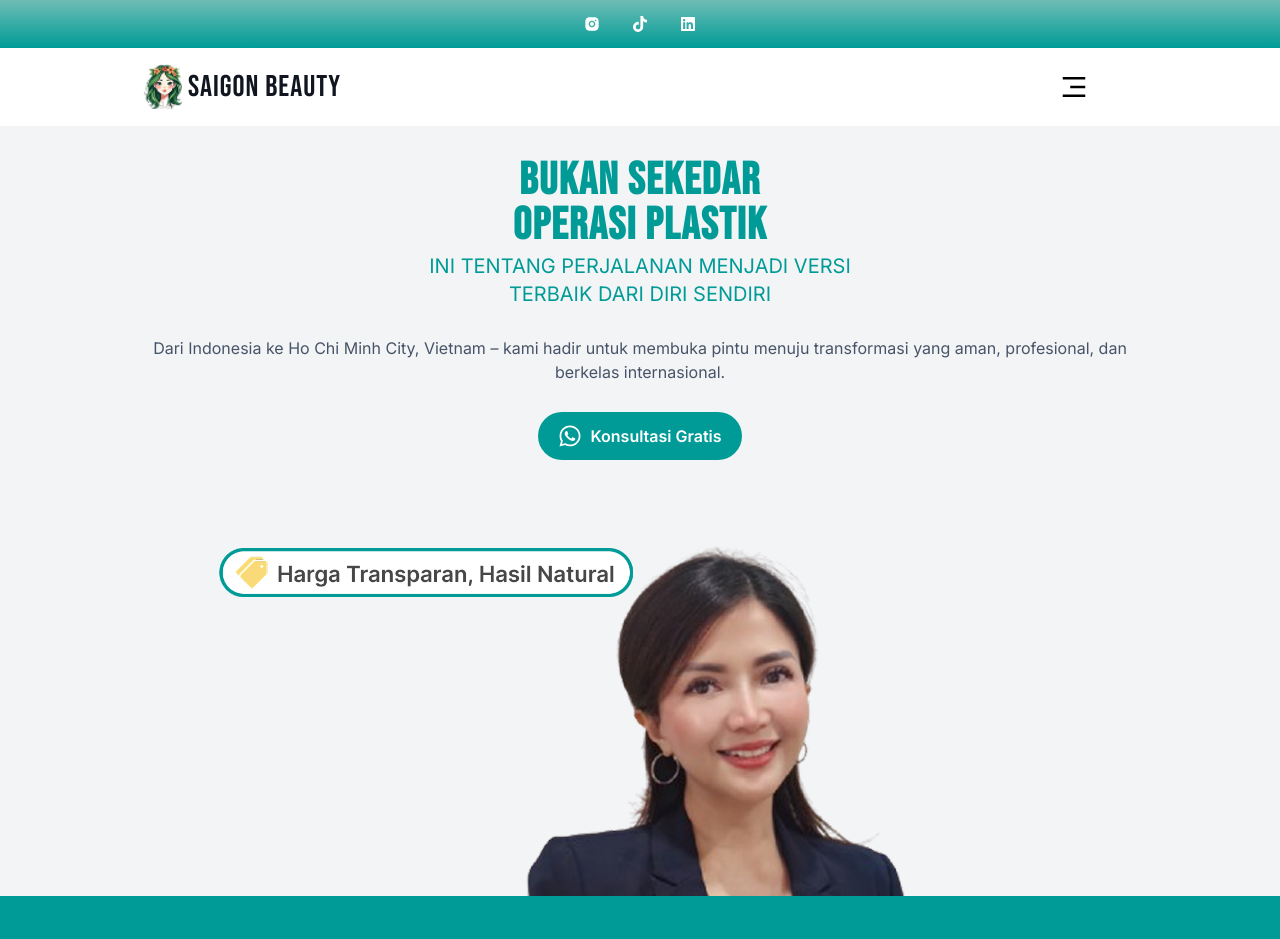
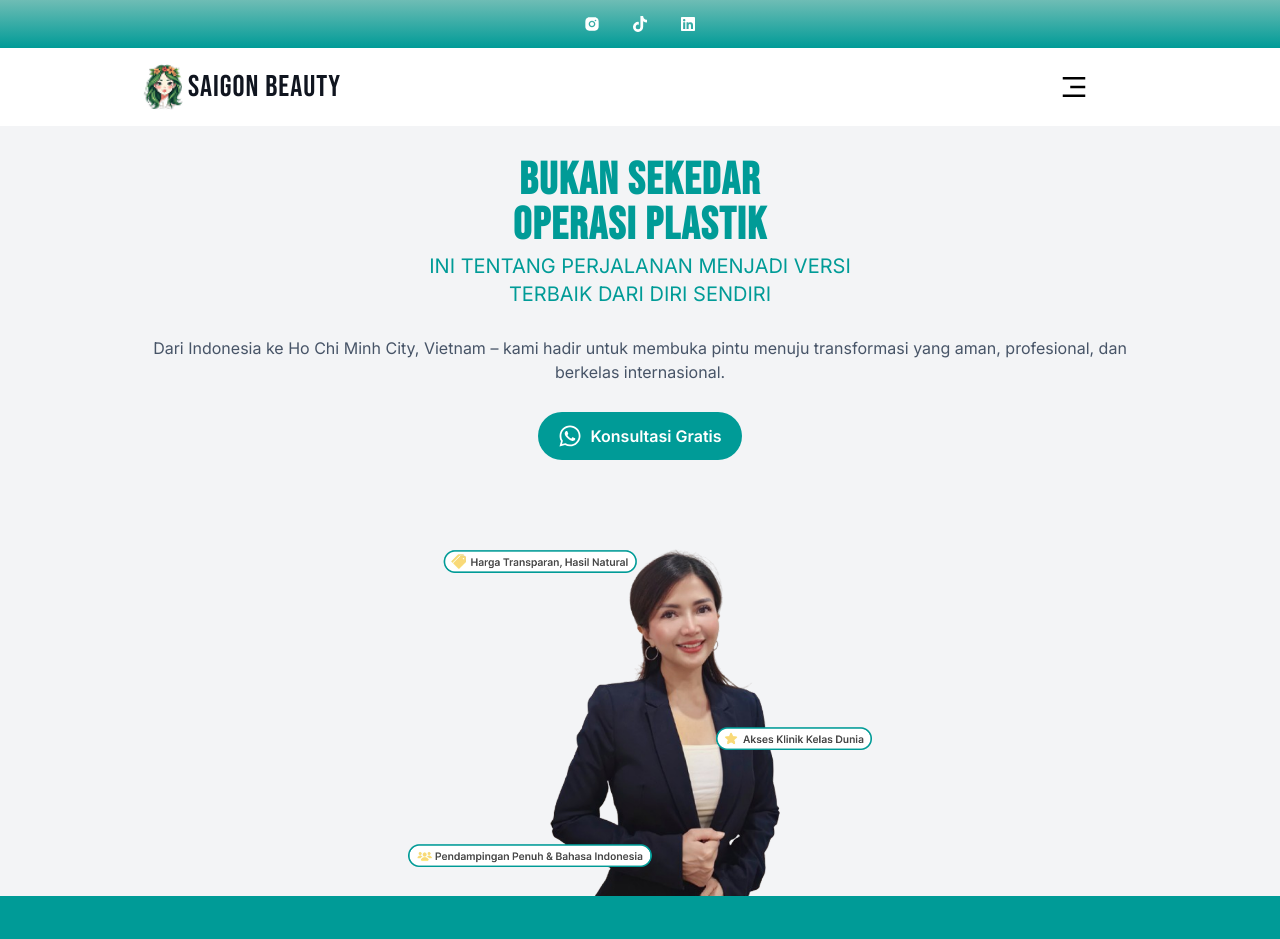
Before and after one commit to RizqyDS/beauty, a Next.js app: page / in a window 1280 px wide. Shown: the top 939 px of the page. Built offline with nearby package versions, Linux system fonts and the light colour scheme.

Commit message:
Fix Layout Hero

```diff
--- a/components/Hero.jsx
+++ b/components/Hero.jsx
@@ -1,6 +1,5 @@
 "use client";
 
-import Image from "next/image";
 import CompanyLogo from "./CompanyLogo";
 import { FaCrown, FaWhatsapp } from "react-icons/fa";
 const Hero = () => {
@@ -40,11 +39,9 @@ const Hero = () => {
         {/* image */}
           <img
             src="/assets/hero/hero.png"
-            fill
             quality="100"
-            priority
-            className="object-contain"
-            alt=""
+            className="mt-8 h-[400px] xl:h-[650px] object-fit mx-auto"
+            alt="hero"
           />
 
         </div>
```
